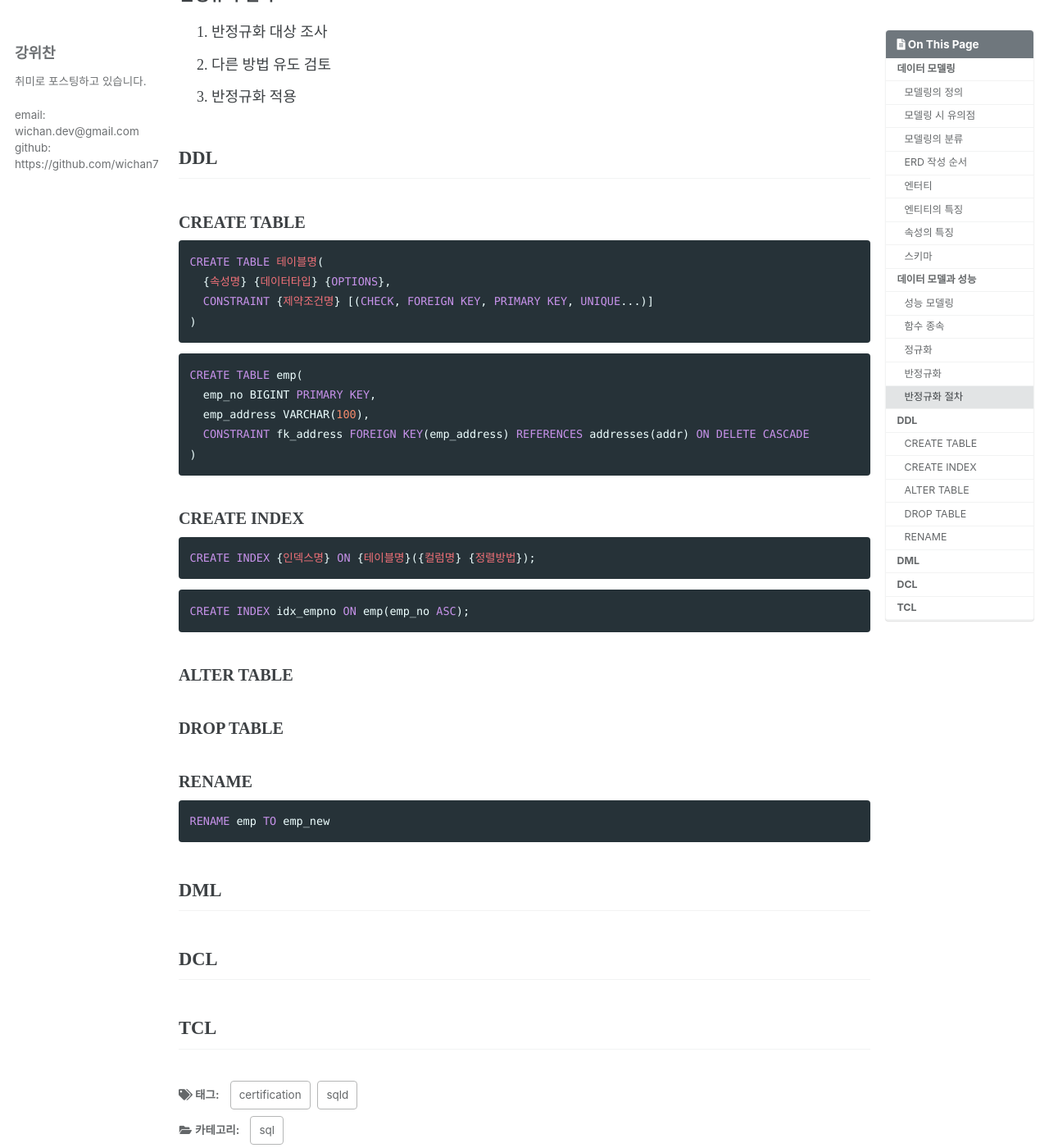
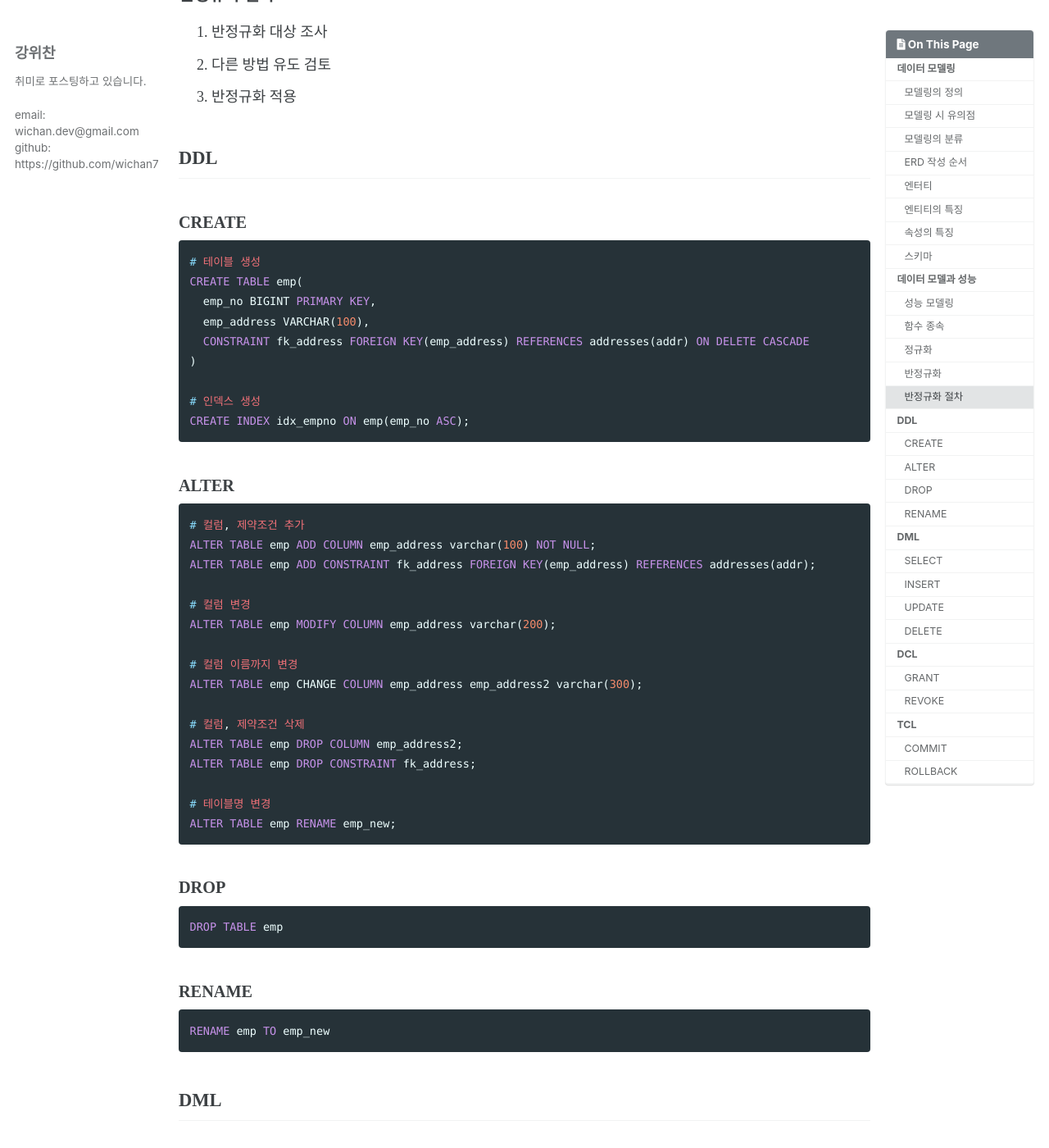
Before and after one commit to wichan7/wichan7.github.io, a Jekyll site: the page built from _posts/2023-08-28-sqld-diary.md, in a window 1280 px wide and 1400 px high, scrolled down 2742 px. Shown: the whole window at 82% size. Built offline with Jekyll 4.4.1, drawn with Linux system fonts in a browser that asks for light colours; cached includes are drawn as plain includes; some web fonts are replaced; comment, search, counter and statistics services are not loaded; some of the changed text lies outside the part shown.

Commit message:
Update: DDL

````diff
--- a/_posts/2023-08-28-sqld-diary.md
+++ b/_posts/2023-08-28-sqld-diary.md
@@ -83,34 +83,43 @@ tags:
 3. 반정규화 적용
 
 ## DDL
-### CREATE TABLE
+### CREATE
 ``` sql
-CREATE TABLE 테이블명(
-  {속성명} {데이터타입} {OPTIONS},
-  CONSTRAINT {제약조건명} [(CHECK, FOREIGN KEY, PRIMARY KEY, UNIQUE...)]
-)
-```
-
-``` sql
+# 테이블 생성
 CREATE TABLE emp(
   emp_no BIGINT PRIMARY KEY,
   emp_address VARCHAR(100),
   CONSTRAINT fk_address FOREIGN KEY(emp_address) REFERENCES addresses(addr) ON DELETE CASCADE
 )
-```
 
-### CREATE INDEX
-``` sql
-CREATE INDEX {인덱스명} ON {테이블명}({컬럼명} {정렬방법});
-```
-
-``` sql
+# 인덱스 생성
 CREATE INDEX idx_empno ON emp(emp_no ASC);
 ```
 
-### ALTER TABLE
+### ALTER
+``` sql
+# 컬럼, 제약조건 추가
+ALTER TABLE emp ADD COLUMN emp_address varchar(100) NOT NULL;
+ALTER TABLE emp ADD CONSTRAINT fk_address FOREIGN KEY(emp_address) REFERENCES addresses(addr);
 
-### DROP TABLE
+# 컬럼 변경
+ALTER TABLE emp MODIFY COLUMN emp_address varchar(200);
+
+# 컬럼 이름까지 변경
+ALTER TABLE emp CHANGE COLUMN emp_address emp_address2 varchar(300);
+
+# 컬럼, 제약조건 삭제
+ALTER TABLE emp DROP COLUMN emp_address2;
+ALTER TABLE emp DROP CONSTRAINT fk_address;
+
+# 테이블명 변경
+ALTER TABLE emp RENAME emp_new;
+```
+
+### DROP
+``` sql
+DROP TABLE emp
+```
 
 ### RENAME
 ``` sql
@@ -118,7 +127,15 @@ RENAME emp TO emp_new
 ```
 
 ## DML
+### SELECT
+### INSERT
+### UPDATE
+### DELETE
 
 ## DCL
+### GRANT
+### REVOKE
 
 ## TCL
+### COMMIT
+### ROLLBACK
````
